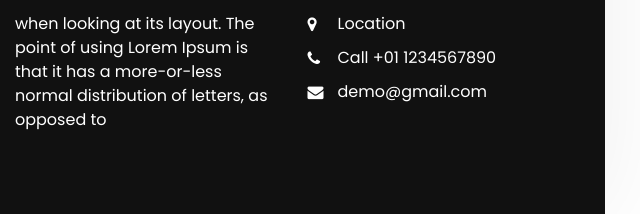
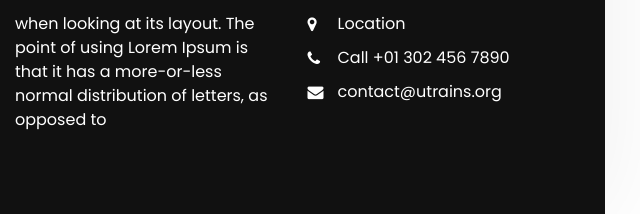
Before and after one commit to evf1981/web-consulting, a plain HTML site: page contact.html in a window 1280 px wide. Shown: the part 984-1198 px from the top of the page, 640-1280 px from the left. Drawn offline with nearby package versions, Linux system fonts and the light colour scheme; some packages are replaced by stand-ins of ours.

Commit message:
feature branch

```diff
--- a/contact.html
+++ b/contact.html
@@ -236,13 +236,13 @@
               <a href="">
                 <i class="fa fa-phone" aria-hidden="true"></i>
                 <span>
-                  Call +01 1234567890
+                  Call +01 302 456 7890
                 </span>
               </a>
               <a href="">
                 <i class="fa fa-envelope"></i>
                 <span>
-                  demo@gmail.com
+                  contact@utrains.org
                 </span>
               </a>
             </div>
```
